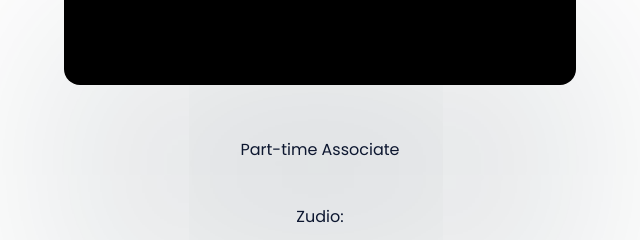
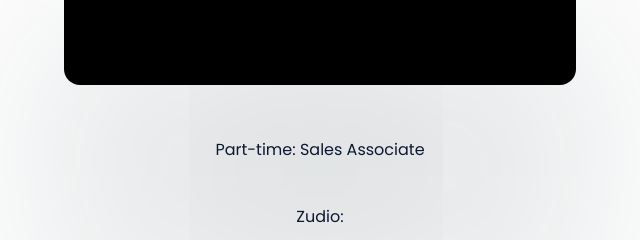
Before and after one commit to pgkvdk05/digital-portfolio, a plain HTML site: page index.html in a window 1280 px wide. Shown: the part 2620-2860 px from the top of the page, 320-960 px from the left. Drawn offline with nearby package versions, Linux system fonts and the light colour scheme; a script that the page names is missing.

Commit message:
Update index.html
Signed-off-by: Gopalakrishnan P <gk300505pgk@gmail.com>

```diff
--- a/index.html
+++ b/index.html
@@ -131,7 +131,7 @@
                     <img src="./download.jpeg" alt="Work 1">
                 </a>
                 <ul class="work__container" align="center-right">
-                    <li>Part-time Associate</li>
+                    <li>Part-time: Sales Associate</li>
                     <li> Zudio:</li>
                     <li>Assist customers and manage inventory</li>
                     <li>Develop multitasking and organizational skills in a fast-paced environment</li>
@@ -154,6 +154,7 @@
     </main>
 
     <!--===== FOOTER =====-->
+<!--===== FOOTER =====-->
 <footer class="footer">
     <p class="footer__title">Gopala Krishnan</p>
     <div class="social-logos">
@@ -162,11 +163,9 @@
         <a href="https://www.x.com/Gopala_VDK" class="social-logo twitter"><i class='bx bxl-twitter' ></i></a>
         <a href="https://in.linkedin.com/in/pgk300505ch-in/" class="social-logo linkedin"><i class='bx bxl-linkedin' ></i></a>
         <a href="https://github.com/pgkvdk05" class="social-logo github"><i class='bx bxl-github' ></i></a>
-            <br>
+    </div>
     <p class="footer__copy">&#169; Gopala Krishnan. All rights reserved.</p>
-        </div>
 </footer>
-
     <!--===== MAIN JS =====-->
     <script src="./script.js"></script>
 </body>
```
Lines whose indentation alone changed are shown as unchanged.
